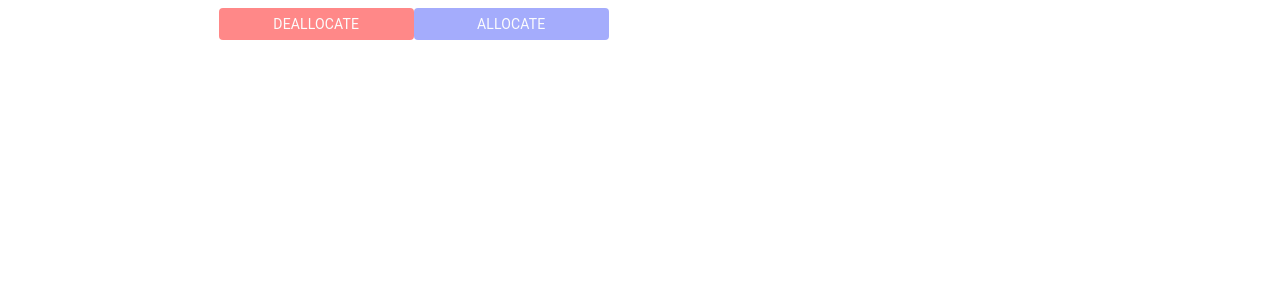
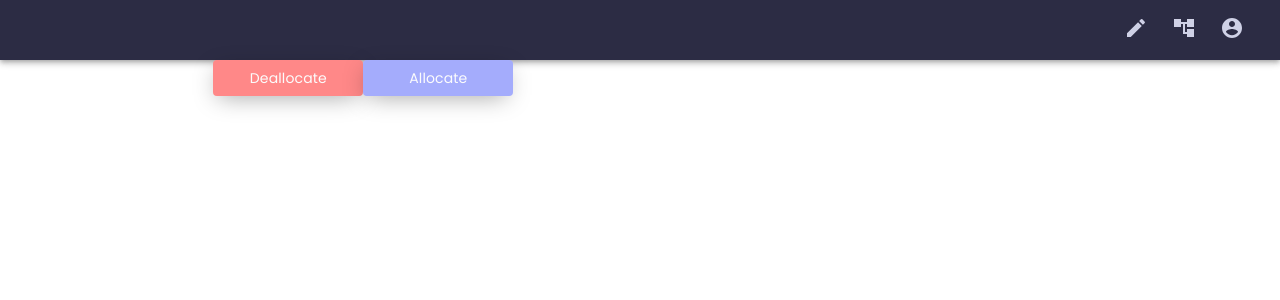
Before and after one commit to ARitik/dash-ui, a React (Create React App) app: page / in a window 1280 px wide. Shown: the top 300 px of the page. Built offline with nearby package versions, Linux system fonts and the light colour scheme.

Commit message:
Added Navbar , changes to Buttons ✨

```diff
--- a/package.json
+++ b/package.json
@@ -11,7 +11,8 @@
     "react": "^16.13.1",
     "react-dom": "^16.13.1",
     "react-scripts": "3.4.1",
-    "react-spring": "^8.0.27"
+    "react-spring": "^8.0.27",
+    "react-transition-group": "^4.4.1"
   },
   "scripts": {
     "start": "react-scripts start",
--- a/public/index.html
+++ b/public/index.html
@@ -1,14 +1,12 @@
 <!DOCTYPE html>
 <html lang="en">
+
 <head>
   <meta charset="utf-8" />
   <link rel="icon" href="%PUBLIC_URL%/favicon.ico" />
   <meta name="viewport" content="width=device-width, initial-scale=1" />
   <meta name="theme-color" content="#000000" />
-    <meta
-      name="description"
-      content="Web site created using create-react-app"
-    />
+  <meta name="description" content="Web site created using create-react-app" />
   <link rel="apple-touch-icon" href="%PUBLIC_URL%/logo192.png" />
   <!--
       manifest.json provides metadata used when your web app is installed on a
@@ -24,8 +22,10 @@
       work correctly both with client-side routing and a non-root public URL.
       Learn how to configure a non-root public URL by running `npm run build`.
     -->
+  <link href="https://fonts.googleapis.com/css2?family=Poppins:wght@400;600&display=swap" rel="stylesheet">
   <title>React App</title>
 </head>
+
 <body>
   <noscript>You need to enable JavaScript to run this app.</noscript>
   <div id="root"></div>
@@ -40,4 +40,5 @@
       To create a production bundle, use `npm run build` or `yarn build`.
     -->
 </body>
+
 </html>
--- a/src/App.js
+++ b/src/App.js
@@ -2,11 +2,13 @@ import React from 'react';
 import { Grid, Typography } from '@material-ui/core';
 import PrimaryButton from './components/Buttons/PrimaryButton';
 import DangerButton from './components/Buttons/DangerButton';
-
+import NavBar from './components/NavBar/NavBar';
 export default function App() {
 	return (
 		<Grid container direction="column">
-			<Grid item></Grid>
+			<Grid item>
+				<NavBar />
+			</Grid>
 			<Grid item container>
 				<Grid item xs={false} sm={2}></Grid>
 				<Grid item xs={12} sm={8}>
--- a/src/assets/jss/buttonStyle.js
+++ b/src/assets/jss/buttonStyle.js
@@ -1,23 +1,32 @@
 const buttonStyle = {
 	primaryButton: {
+		textTransform: 'none',
 		backgroundColor: 'var(--primary)',
-		minWidth: '195px',
+		minWidth: '150px',
 		color: 'var(--bg)',
 		transition: 'transform 0.3s ease-in-out',
+		padding: '8px 2px',
+		boxShadow: '-1px 6px 24px -6px rgba(0,0,0,0.38)',
 		'&:hover': {
 			transform: 'translateY(-5px)',
 			backgroundColor: '#8D93D3',
 		},
 	},
 	dangerButton: {
+		textTransform: 'none',
 		backgroundColor: 'var(--danger)',
-		minWidth: '195px',
+		minWidth: '150px',
 		color: 'var(--bg)',
+		padding: '8px 2px',
 		transition: 'transform 0.3s ease-in-out',
+		boxShadow: '-1px 6px 24px -6px rgba(0,0,0,0.38)',
 		'&:hover': {
-			tranform: 'translateY(-5px)',
+			transform: 'translateY(-5px)',
 			backgroundColor: '#CC6262',
 		},
+	},
+	baseFont: {
+		fontFamily: 'var(--base-font)',
 	},
 };
 
--- /dev/null
+++ b/src/assets/jss/navStyle.js
@@ -0,0 +1,14 @@
+const navStyle = {
+	navBar: {
+		height: '60px',
+		backgroundColor: 'var(--bg-accent)',
+		display: 'flex',
+		justifyContent: 'flex-end',
+		alignItems: 'flex-end',
+	},
+	navItems: {
+		color: 'var(--disabled)',
+	},
+};
+
+export default navStyle;
--- a/src/components/Buttons/DangerButton.js
+++ b/src/components/Buttons/DangerButton.js
@@ -9,7 +9,9 @@ export default function DangerButton({ children }) {
 	const classes = useStyles();
 	return (
 		<Button className={classes.dangerButton}>
-			<Typography variant="body2">{children}</Typography>
+			<Typography variant="body2" className={classes.baseFont}>
+				{children}
+			</Typography>
 		</Button>
 	);
 }
--- a/src/components/Buttons/PrimaryButton.js
+++ b/src/components/Buttons/PrimaryButton.js
@@ -10,7 +10,9 @@ export default function PrimaryButton({ children }) {
 
 	return (
 		<Button className={classes.primaryButton}>
-			<Typography variant="body2">{children}</Typography>
+			<Typography variant="body2" className={classes.baseFont}>
+				{children}
+			</Typography>
 		</Button>
 	);
 }
--- /dev/null
+++ b/src/components/NavBar/NavBar.js
@@ -0,0 +1,67 @@
+import React, { useState } from 'react';
+import {
+	AppBar,
+	Toolbar,
+	Box,
+	Menu,
+	MenuItem,
+	IconButton,
+} from '@material-ui/core';
+import { makeStyles } from '@material-ui/core/styles';
+import styles from '../../assets/jss/navStyle';
+import AccountCircleIcon from '@material-ui/icons/AccountCircle';
+import AccountTreeIcon from '@material-ui/icons/AccountTree';
+import EditIcon from '@material-ui/icons/Edit';
+
+const useStyles = makeStyles(styles);
+
+export default function NavBar() {
+	const [anchorEl, setAnchorEl] = useState(null);
+
+	const handleClick = event => {
+		setAnchorEl(event.currentTarget);
+	};
+
+	const handleClose = () => {
+		setAnchorEl(null);
+	};
+
+	const classes = useStyles();
+	return (
+		<AppBar position="static" className={classes.navBar}>
+			<Toolbar>
+				<Box>
+					<IconButton className={classes.navItems}>
+						<EditIcon />
+					</IconButton>
+				</Box>
+
+				<Box>
+					<IconButton className={classes.navItems}>
+						<AccountTreeIcon />
+					</IconButton>
+				</Box>
+				<Box
+					aria-controls="simple-menu"
+					aria-haspopup="true"
+					onClick={handleClick}
+				>
+					<IconButton className={classes.navItems}>
+						<AccountCircleIcon />
+					</IconButton>
+				</Box>
+				<Menu
+					id="simple-menu"
+					anchorEl={anchorEl}
+					keepMounted
+					open={Boolean(anchorEl)}
+					onClose={handleClose}
+				>
+					<MenuItem onClick={handleClose}>Profile</MenuItem>
+					<MenuItem onClick={handleClose}>My account</MenuItem>
+					<MenuItem onClick={handleClose}>Logout</MenuItem>
+				</Menu>
+			</Toolbar>
+		</AppBar>
+	);
+}
--- a/src/index.css
+++ b/src/index.css
@@ -1,7 +1,17 @@
+body {
+    margin: 0;
+    padding: 0;
+}
+
 :root {
     --bg: #FCFCFC;
     --bg-accent: #2C2C44;
     --primary: #A4ACFC;
     --danger: #FF8888;
     --disabled: #CFD1E6;
+    --nav-size: 60px;
+    --border-radius: 8px;
+    --border: 1px solid rgb(53, 53, 82);
+    --speed: 500ms;
+    --base-font: 'Poppins', sans-serif;
 }
```
Also changed, not shown: 1 other file (tests, documents, lock files or other folders). Lines whose indentation alone changed are shown as unchanged.
